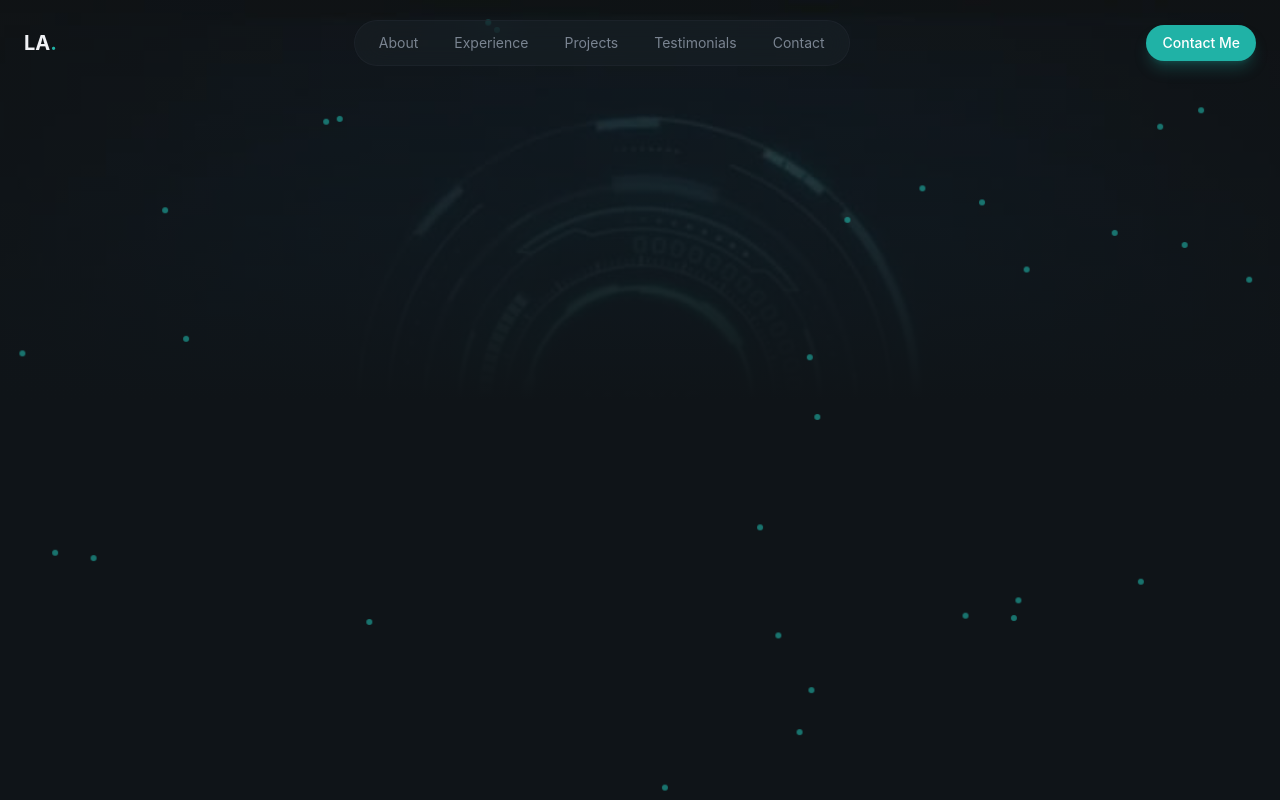
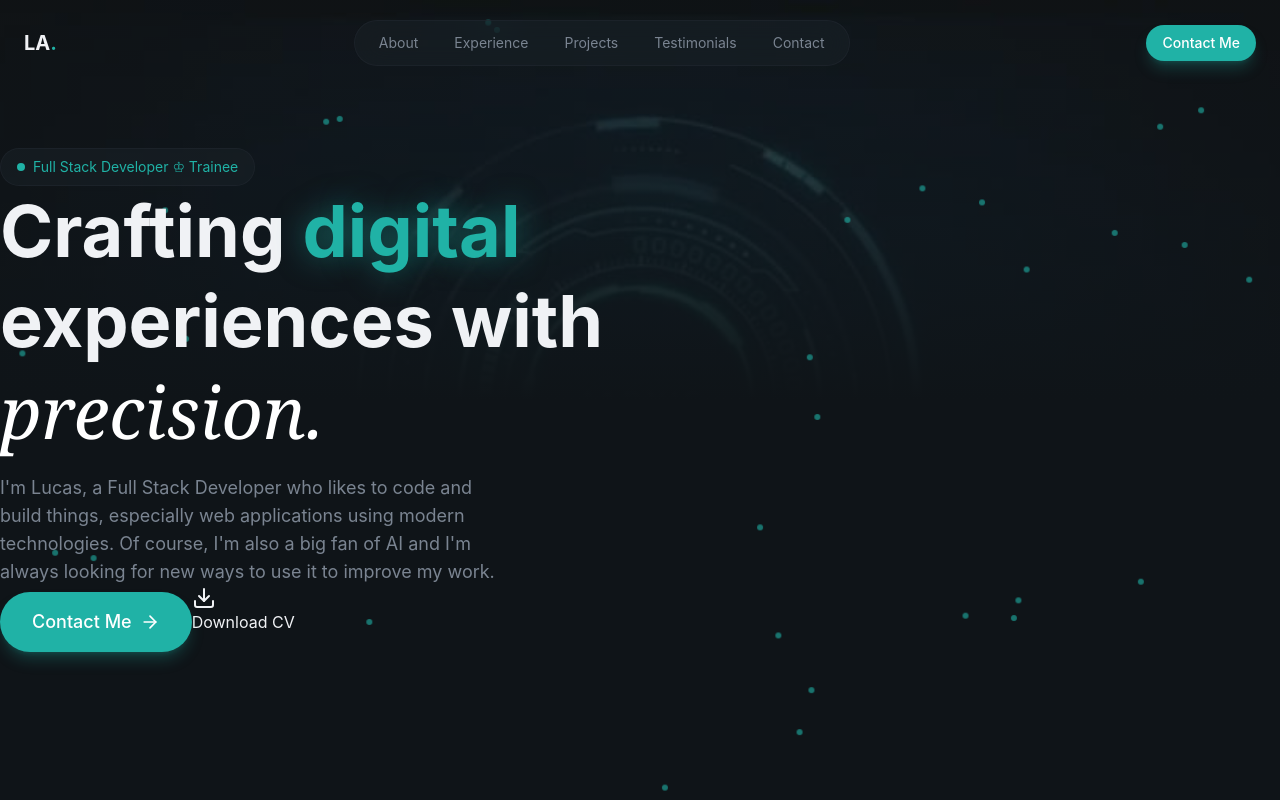
Before and after one commit to Lucas-ASouza/Portfolio, a Next.js app: page / in a window 1280 px wide. Built offline with nearby package versions, Linux system fonts and the light colour scheme.

Commit message:
advancements

```diff
--- /dev/null
+++ b/app/src/components/AnimatedBorderButton.tsx
@@ -0,0 +1,5 @@
+export const AnimatedBorderButton = () => {
+    return (
+
+    )
+}
--- a/app/src/components/layout/Navbar.tsx
+++ b/app/src/components/layout/Navbar.tsx
@@ -34,7 +34,6 @@
                     <Button size="sm">Contact Me</Button>
                 </div>
 
-                {/* Mobile Menu Button */}
                 <button
                     className="md:hidden p-2 text-foreground cursor-pointer"
                     onClick={() => setIsHamburguerOpen(!isHamburguerOpen)}
@@ -42,7 +41,7 @@
                         {isHamburguerOpen ? <X size={24}/> :<Menu size={24}/>}
                 </button>
             </nav>
-            {/* Mobile Menu */}
+
             {isHamburguerOpen && (
             <div className="md:hidden glass-strong animate-fade-in">
                 <div className="container mx-auto px-6 py-6 flex flex-col gap-4">
--- a/app/src/components/sections/Hero.tsx
+++ b/app/src/components/sections/Hero.tsx
@@ -1,3 +1,6 @@
+import { Button } from "@/components/Button"
+import { ArrowRight, Download } from "lucide-react"
+
 export const Hero = () => {
     return (
         <section className="relative min-h-screen flex items-center overflow-hidden">
@@ -13,6 +16,7 @@
             <div className="absolute inset-0 overflow-hidden pointer-events-none">
                 {[...Array(30)].map((_, i) => (
                     <div
+                        key={i}
                         className="absolute w-1.5 h-1.5 rounded-full opacity-60"
                         style={{
                             backgroundColor: "#20b2a6",
@@ -24,6 +28,67 @@
                     />
                 ))}
             </div>
+
+            <div className="relative z-10">
+                <div>
+                    <div className="space-y-8">
+                        <div className="animate-fade-in animation-delay-100">
+                            <span className="inline-flex items-center gap-2 px-4 py-2 rounded-full glass text-sm text-primary">
+                                <span className="w-2 h-2  bg-primary rounded-full"/>
+                                Full Stack Developer ♔ Trainee
+                            </span>
+                        </div>
+                    </div>
+
+                    <div className="space-y-4">
+                        <h1 className="text-5xl md:text-6xl lg:text-7xl font-bold leading-tight animate-fade-in animation-delay-400">
+                            Crafting <span className="text-primary glow-text">digital</span>
+                            <br />
+                            experiences with
+                            <br />
+                            <span className="font-serif italic font-normal text-white">
+                            precision.
+                            </span>
+                        </h1>
+                        <p className="text-lg text-muted-foreground max-w-lg animate-fade-in animation-delay-700">
+                            I'm Lucas, a Full Stack Developer who likes to code and build things, especially web applications using modern technologies.
+                            Of course, I'm also a big fan of AI and I'm always looking for new ways to use it to improve my work.
+                        </p>
+                    </div>
+
+                    {/* CTAs */}
+                    <div>
+                        <Button size="lg">
+                            Contact Me <ArrowRight className="w-5 h-5" />
+                        </Button>
+                        <button className="">
+                            {/* Animated SVG Border */}
+                            <svg
+                                className="absolute left-0 top-0 w-full h-full pointer-events-none download-cv-border"
+                                viewBox="0 0 200 60"
+                                preserveAspectRatio="none"
+                                style={{ overflow: "visible"}}
+                            >
+                                <path
+                                    d="M 30,1 A 29,29 0 0 0 1,30 L 1,30 A 29,29 0 0 0 30,59 L 170,59 A 29,29 0 0 0 199,30 L 199,30 A 29,29 0 0 0 170,1 Z"
+                                    fill="none"
+                                    stroke="var(--color-primary)"
+                                    strokeWidth="2"
+                                    strokeDasharray="400 550"
+                                    strokeDashoffset="400"
+                                    strokeLinecap="round"
+                                    strokeLinejoin="round"
+                                    className="animated-border-path"
+                                />
+                            </svg>
+                            <span>
+                                <Download/>
+                                Download CV
+                            </span>
+                        </button>
+                    </div>
+                </div>
+            </div>
         </section>
     )
 }
--- a/app/src/index.css
+++ b/app/src/index.css
@@ -42,14 +42,19 @@
 @layer components {
   .glass {
     background-color: color-mix(in srgb, var(--color-surface) 50%, transparent);
-    backdrop-filter: blur(16px);
+    backdrop-filter: blur(1rem);
     border: 1px solid color-mix(in srgb, var(--color-border) 50%, transparent);
   }
 
   .glass-strong {
     background-color: color-mix(in srgb, var(--color-surface) 80%, transparent);
-    backdrop-filter: blur(24px);
+    backdrop-filter: blur(1.5rem);
     border: 1px solid color-mix(in srgb, var(--color-border) 60%, transparent);
+  }
+
+  .glow-text {
+    text-shadow: 0 0 1.875rem
+    color-mix(in srgb, var(--color-primary) 50%, transparent);
   }
 }
 
@@ -58,8 +63,8 @@
   @keyframes fade {
     from {
       opacity: 0;
-      transform: translateY(20px);
-      filter: blur(10px);
+      transform: translateY(1.25rem);
+      filter: blur(0.625rem);
     }
     to {
       opacity: 1;
@@ -74,17 +79,44 @@
   transform: translate(0,0);
 }
 25% {
-  transform: translate(20px, -30px);
+  transform: translate(1.25rem, -1.875rem);
 }
 50% {
-  transform: translate(-15px, -20px);
+  transform: translate(-0.9375rem, -1.25rem);
 }
 75% {
-  transform: translate(30px, 10px);
+  transform: translate(1.875rem, 0.625rem);
 }
   }
 
   .animate-fade-in {
-    animation: fade 0.1s ease-out both;
+    animation: fade 0.8s ease-out both;
   }
+
+  .animation-delay-100 {
+    animation-delay: 0.1s;
+  }
+  .animation-delay-200 {
+    animation-delay: 0.2s;
+  }
+  .animation-delay-300 {
+    animation-delay: 0.3s;
+  }
+  .animation-delay-400 {
+    animation-delay: 0.4s;
+  }
+  .animation-delay-500 {
+    animation-delay: 0.5s;
+  }
+  .animation-delay-600 {
+    animation-delay: 0.6s;
+  }
+  .animation-delay-700 {
+    animation-delay: 0.7s;
+  }
+  .animation-delay-800 {
+    animation-delay: 0.8s;
+  }
+
+
 }
```
